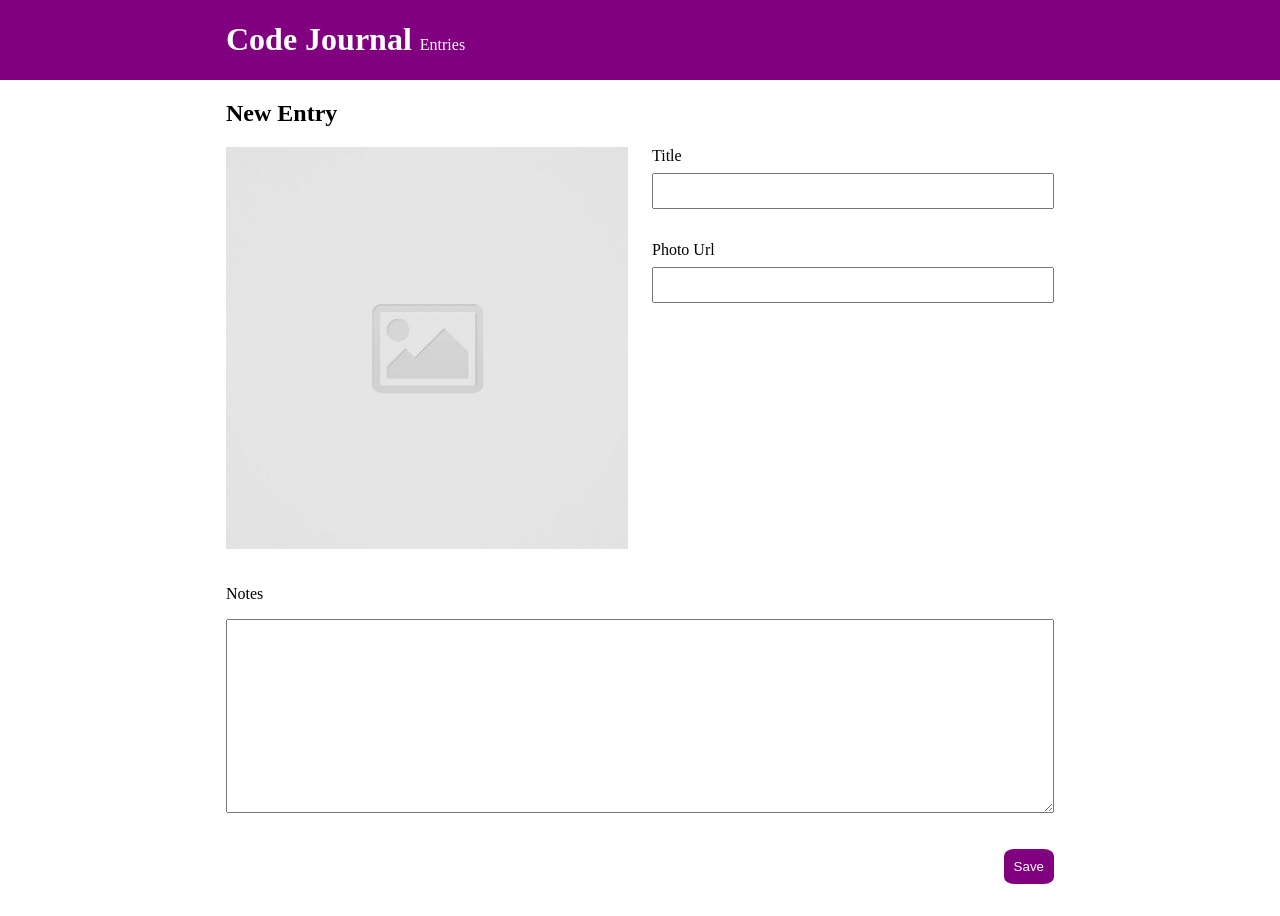
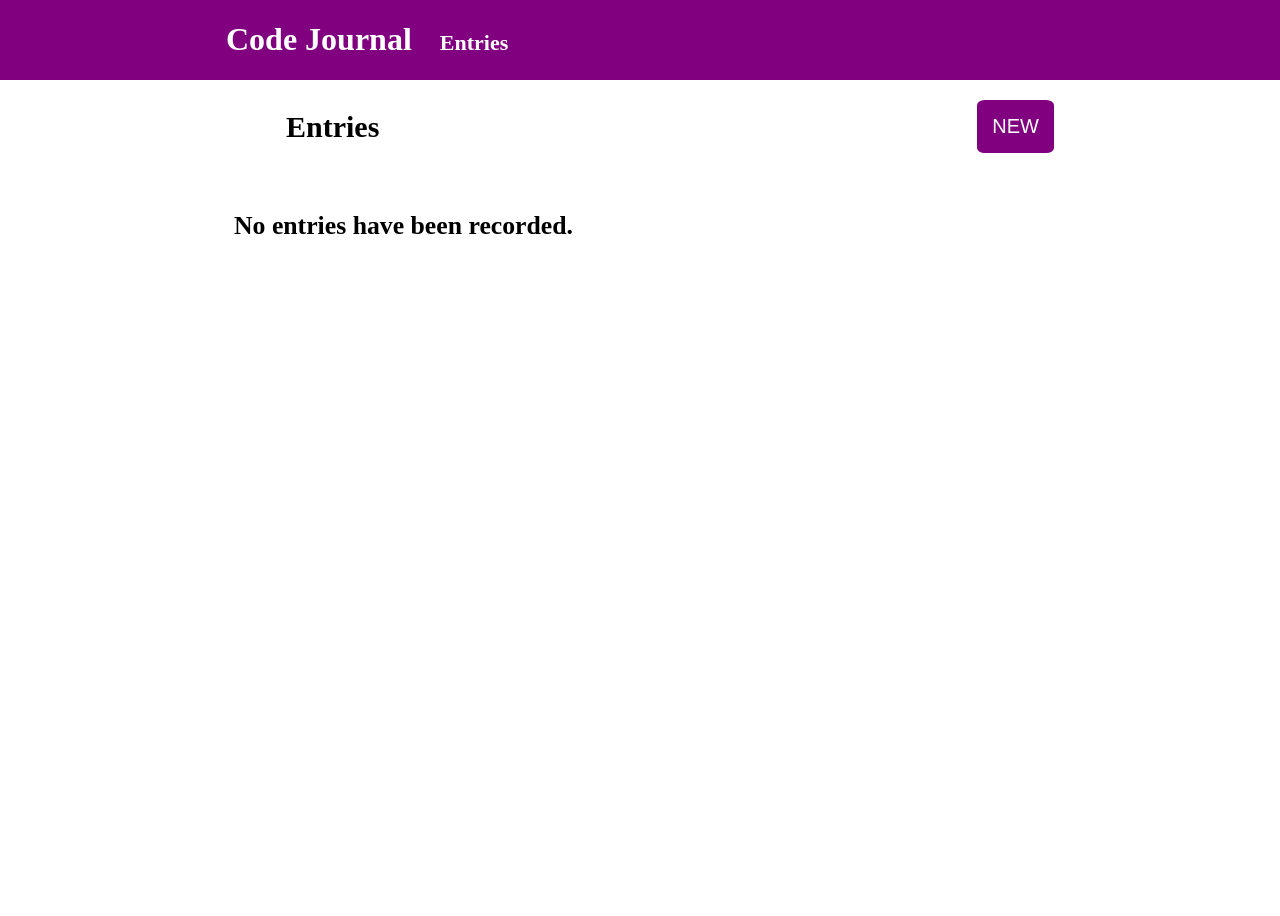
Before and after one commit to GCarolyne/code-journal, a website: page index.html in a window 1280 px wide. Both pictures are taken after a click on the link "Entries". After the commit the page ends 800 px from the top, so only its background shows below. Drawn offline with Linux system fonts and the light colour scheme.

Commit message:
complete

```diff
--- a/css/layout.css
+++ b/css/layout.css
@@ -35,7 +35,6 @@
 
 img {
   width: 100%;
-  padding-bottom: 2rem;
 }
 
 .title-text {
@@ -55,9 +54,12 @@ img {
 }
 
 button {
-  border-radius: 20%;
+  border-radius: 10%;
   float: right;
-  padding: 10px;
+  padding-right: 10px;
+  padding-left: 10px;
+  padding-top: 10px;
+  padding-bottom: 10px;
   border: none;
   text-transform: capitalize;
 }
@@ -76,3 +78,10 @@ input {
   margin-top: 0.5rem;
   padding-bottom: 1rem;
 }
+
+.column-entries {
+  display: flex;
+  flex-direction: row-reverse;
+  justify-content: space-between;
+  align-items: center;
+}
--- a/css/styles.css
+++ b/css/styles.css
@@ -35,17 +35,39 @@ ul {
 }
 
 #new-entry {
+  margin-top: 20px;
   background-color: purple;
   color: white;
+  padding: 15px;
   margin-bottom: 2rem;
+  font-size: 20px;
+  font-weight: 400;
+  text-transform: capitalize;
 }
 
 .nav-link {
-  font-size: 16px;
+  font-size: 20px;
   font-weight: 200;
+  margin-bottom: 8rem;
 }
 
 .nav-link-2 {
-  margin-top: 20px;
   font-size: 20px;
+  font-weight: 800;
+  font-style: normal;
 }
+
+#text-e.nav-link-2 {
+  margin-bottom: 10px;
+  padding-left: 40px;
+  font-size: 30px;
+  font-weight: 800;
+  font-style: normal;
+}
+
+[data-view='entries'] {
+  font-size: 22px;
+  font-weight: 600;
+  padding-bottom: 25px;
+  padding-left: 20px;
+}
--- a/index.html
+++ b/index.html
@@ -21,7 +21,10 @@
         <div class="row">
           <div class="column-full">
             <h1 class="heading">
-              Code Journal <a class="nav-link" data-view="entries">Entries</a>
+              Code Journal
+              <a class="nav-link" data-view="entries" id="entries-title"
+                >Entries</a
+              >
             </h1>
           </div>
         </div>
@@ -59,9 +62,9 @@
       </div>
       <div data-view="entries" class="hidden" id="entries-view">
         <div class="row">
-          <div class="column-full">
-            <button type="submit" id="new-entry">New</button>
-            <a class="nav-link-2" data-view="Entry Form">Entries</a>
+          <div class="column-full column-entries">
+            <button type="submit" id="new-entry">NEW</button>
+            <a class="nav-link-2" data-view="entry-form" id="text-e">Entries</a>
           </div>
         </div>
         <h3 class="no-entries">No entries have been recorded.</h3>
--- a/js/main.js
+++ b/js/main.js
@@ -101,7 +101,7 @@ if (!$navEntriesLink)
 $navEntriesLink.addEventListener('click', (event) => {
   const $eventTarget = event.target;
   if ($eventTarget === $navEntriesLink) {
-    viewSwap('entry-form');
+    viewSwap('entries');
   }
 });
 const $newButton = document.querySelector('#new-entry');
--- a/ts/main.ts
+++ b/ts/main.ts
@@ -126,7 +126,7 @@ if (!$navEntriesLink)
 $navEntriesLink.addEventListener('click', (event: Event) => {
   const $eventTarget = event.target;
   if ($eventTarget === $navEntriesLink) {
-    viewSwap('entry-form');
+    viewSwap('entries');
   }
 });
 
```
